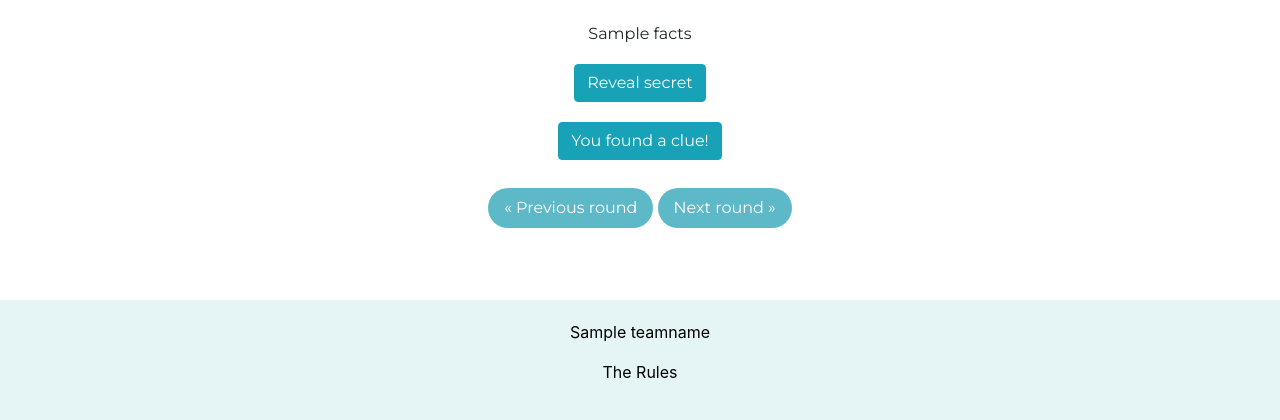
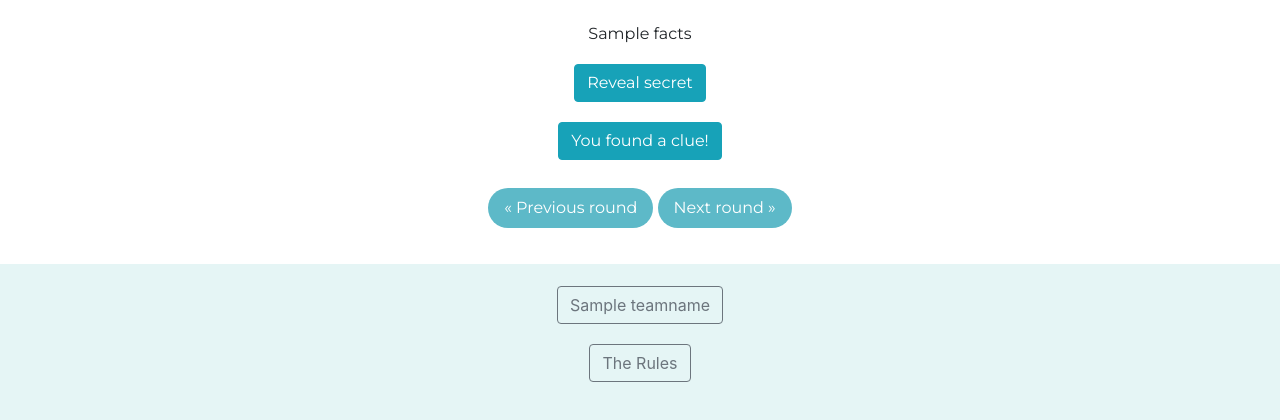
Before and after one commit to charmaine211/murdermystery, a Flask app: template murdermystery/templates/round.html in a window 1280 px wide. Shown: the part 380-800 px from the top of the page. Run offline with Flask 2, Linux system fonts and the light colour scheme; the template is opened without the code that fills it: most values are stand-ins (such as "Sample title", 1, 10 or a date in 2020); some libraries are stand-ins or nearby versions.

Commit message:
Buttons bottom

```diff
--- a/murdermystery/templates/round.html
+++ b/murdermystery/templates/round.html
@@ -73,9 +73,9 @@
 
     <div class = "round">
 
-        <p><a href="/{{ teamname_url }}">{{ teamname }}</a></p>
+        <p><a class="btn btn-outline-secondary" href="/{{ teamname_url }}">{{ teamname }}</a></p>
 
-        <p><a href="/{{ teamname_url }}/rules"> The Rules </a></p>
+        <p><a class="btn btn-outline-secondary" href="/{{ teamname_url }}/rules"> The Rules </a></p>
 
     </div>
 
```
